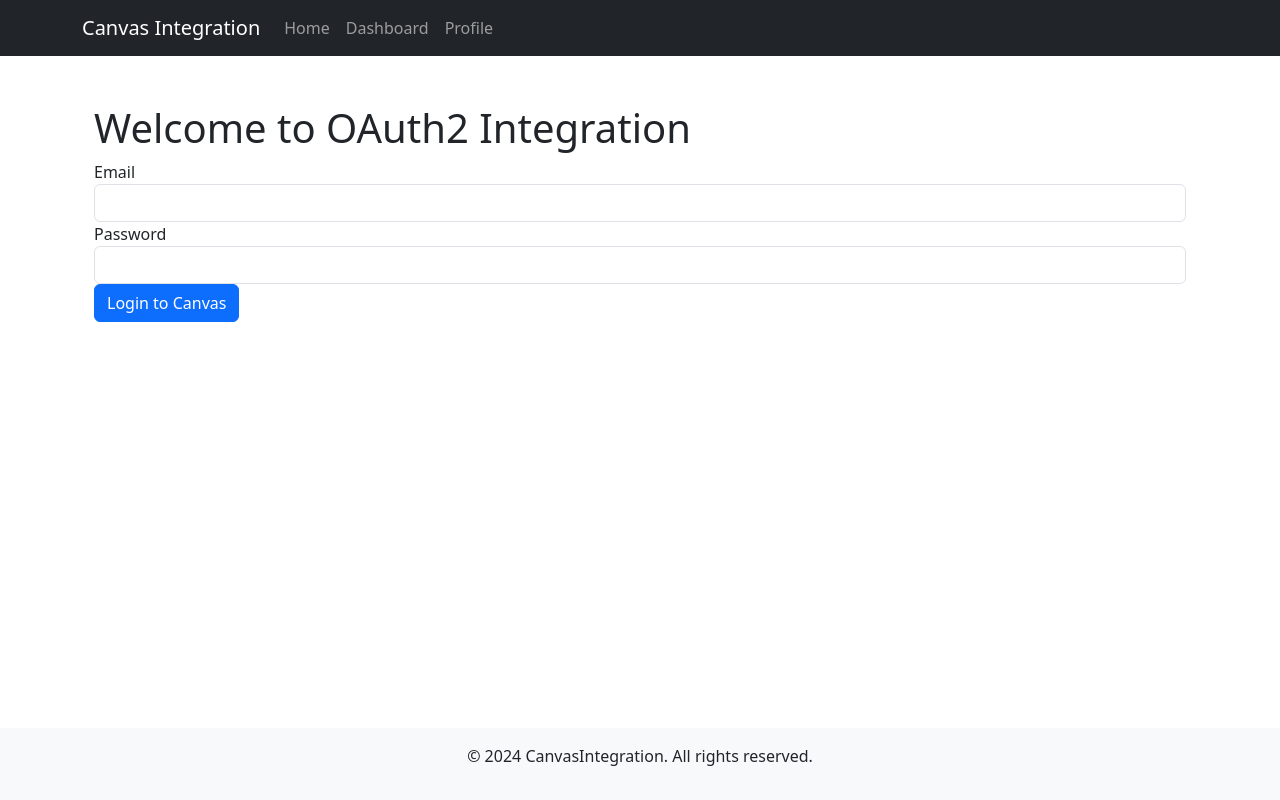
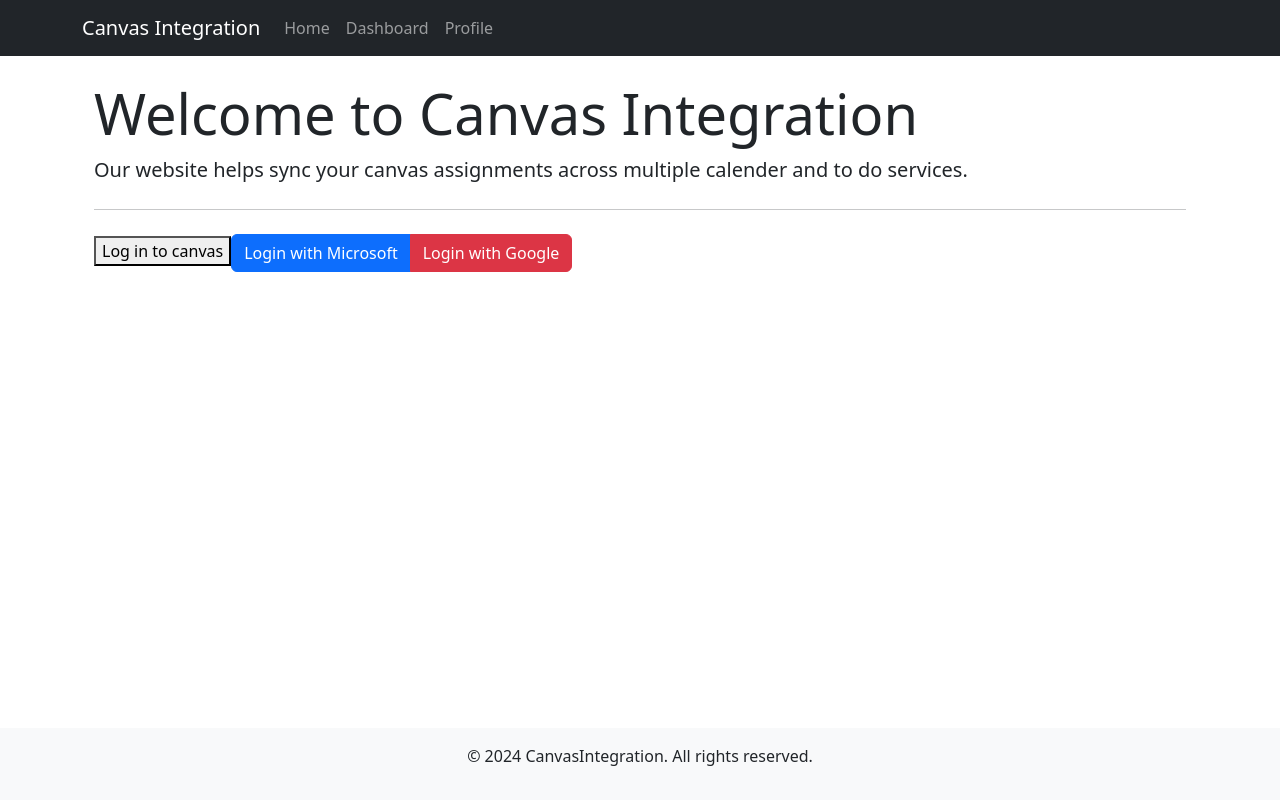
Before and after one commit to chase-west/CanvasScheduleIntegration, a React (Vite) app in the folder frontend/canvasintegration/: page / in a window 1280 px wide. Built offline with nearby package versions, Linux system fonts and the light colour scheme.

Commit message:
created log in page for canvas

```diff
--- a/frontend/canvasintegration/package.json
+++ b/frontend/canvasintegration/package.json
@@ -13,7 +13,8 @@
     "axios": "^1.7.2",
     "bootstrap": "^5.3.3",
     "react": "^18.3.1",
-    "react-dom": "^18.3.1"
+    "react-dom": "^18.3.1",
+    "react-router-dom": "^6.24.0"
   },
   "devDependencies": {
     "@types/react": "^18.3.3",
--- a/frontend/canvasintegration/src/App.tsx
+++ b/frontend/canvasintegration/src/App.tsx
@@ -1,18 +1,25 @@
 import React from 'react';
 import './index.css';
+import { BrowserRouter as Router, Routes, Route } from 'react-router-dom';
 import Header from './components/Header';
 import Footer from './components/Footer';
 import HomePage from './components/HomePage';
+import CanvasLoginForm from './components/CanvasLoginPage';
 
 const App: React.FC = () => {
   return (
+    <Router>
       <div className="app-container">
         <Header />
         <main className="container mt-4">
-        <HomePage />
+          <Routes>
+            <Route path="/" element={<HomePage />} />
+            <Route path="/login" element={<CanvasLoginForm />} />
+          </Routes>
         </main>
         <Footer />
       </div>
+    </Router>
   );
 };
 
--- a/frontend/canvasintegration/src/components/CanvasLoginForm.tsx
+++ b/frontend/canvasintegration/src/components/CanvasLoginPage.tsx
@@ -1,20 +1,22 @@
-// CanvasLoginForm.tsx
 import React, { useState } from 'react';
+import { useNavigate } from 'react-router-dom';
 import { loginToCanvas } from '../api/api';
 
 const CanvasLoginForm: React.FC = () => {
   const [email, setEmail] = useState('');
   const [password, setPassword] = useState('');
   const [error, setError] = useState<string | null>(null);
+  const navigate = useNavigate();
 
   const handleSubmit = async (e: React.FormEvent<HTMLFormElement>) => {
     e.preventDefault();
     try {
       const response = await loginToCanvas({ email, password });
-      console.log(response); // Handle success (e.g., navigate to next page)
+      console.log(response);
       setError(null);
-    } catch (error : any) {
-      setError(error.message); // Handle error (e.g., display error message)
+      navigate('/dashboard');
+    } catch (error: any) {
+      setError(error.message);
     }
   };
 
--- a/frontend/canvasintegration/src/components/HomePage.tsx
+++ b/frontend/canvasintegration/src/components/HomePage.tsx
@@ -1,31 +1,23 @@
-import React, { useState } from 'react';
-import CanvasLoginForm from './CanvasLoginForm';
+import React from 'react';
+import { useNavigate } from 'react-router-dom';
 import LoginButtons from './LoginButtons';
 
 const HomePage: React.FC = () => {
-  const [isLoggedInToCanvas, setIsLoggedInToCanvas] = useState(false);
+  const navigate = useNavigate();
 
-  // Function to handle successful Canvas login
-  const handleCanvasLogin = (credentials: { username: string, password: string }) => {
-    // Assuming a simple validation for demonstration
-    if (credentials.username === 'demo' && credentials.password === 'password') {
-      setIsLoggedInToCanvas(true);
-    } else {
-      alert('Invalid credentials. Please try again.');
-    }
+  const handleLoginClick = () => {
+    navigate('/login');
   };
 
   return (
-    <div className="container mt-4">
-      <h1>Welcome to OAuth2 Integration</h1>
-      {!isLoggedInToCanvas ? (
-        <CanvasLoginForm onLogin={handleCanvasLogin} />
-      ) : (
-        <>
-          <p>You are logged in to Canvas.</p>
-          <LoginButtons />
-        </>
-      )}
+    <div className="jumbotron">
+      <div className="container">
+        <h1 className="display-4">Welcome to Canvas Integration</h1>
+        <p className="lead">Our website helps sync your canvas assignments across multiple calender and to do services.</p>
+        <hr className="my-4" />
+        <button onClick={handleLoginClick}>Log in to canvas</button>
+        <LoginButtons />
+      </div>
     </div>
   );
 };
--- a/frontend/canvasintegration/src/index.css
+++ b/frontend/canvasintegration/src/index.css
@@ -15,3 +15,15 @@
 .footer {
   text-align: center;
 }
+
+.form-group {
+  margin-bottom: 0.5rem;
+}
+
+.btn {
+  display: block;
+}
+
+.alert {
+  margin-top: 1rem;
+}
```
Also changed, not shown: 1 other file (tests, documents, lock files or other folders). Lines whose indentation alone changed are shown as unchanged.
